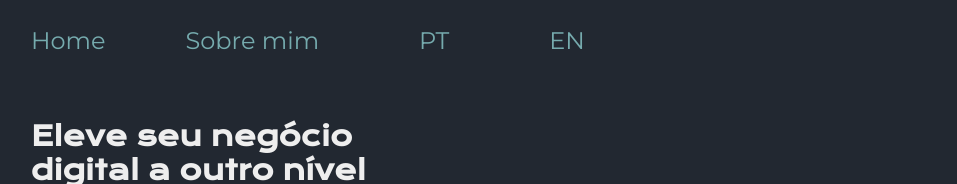
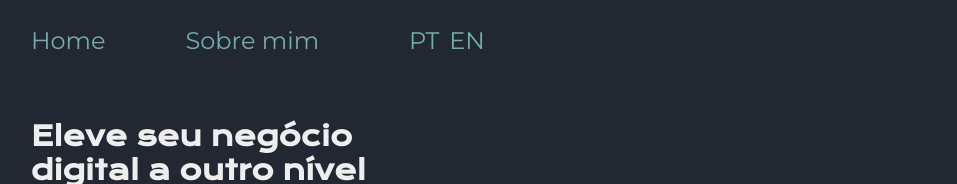
Before and after one commit to Pedrotebex/Portfolio, a plain HTML site: page index.html in a window 1280 px wide. Shown: the top 184 px of the page, without its empty margins (161-1118 px from the left). Drawn offline with nearby package versions, Linux system fonts and the light colour scheme.

Commit message:
deixar perto

```diff
--- a/css/style.css
+++ b/css/style.css
@@ -26,13 +26,18 @@ body{
     display: flex;
     gap: 80px;
 }
+.idioma-container {
+    display: flex;
+    align-items: center;
+}
+
 .idioma {
     font-family: var(--fonte-secundaria);
     font-size: 1.5rem;
     font-weight: 400;
     color: var(--cor-terciaria);
     cursor: pointer;
-    margin-left: 20px; /* Ajuste conforme necessário */
+    margin-left: 10px; /* Ajuste conforme necessário */
 }
 
 .idioma:hover {
--- a/index.html
+++ b/index.html
@@ -15,8 +15,10 @@
         <nav class="cabecalho__menu">
             <a href="index.html" class="cabecalho__menu__link">Home</a>
             <a href="sobre.html" class="cabecalho__menu__link">Sobre mim</a>
-            <span class="idioma">PT</span>
-            <span class="idioma">EN</span>
+            <div class="idioma-container">
+                <span class="idioma">PT</span>
+                <span class="idioma">EN</span>
+            </div>
 
         </nav>
     </header>
```
Also changed, not shown: sobre.html (+4 -2 lines).
